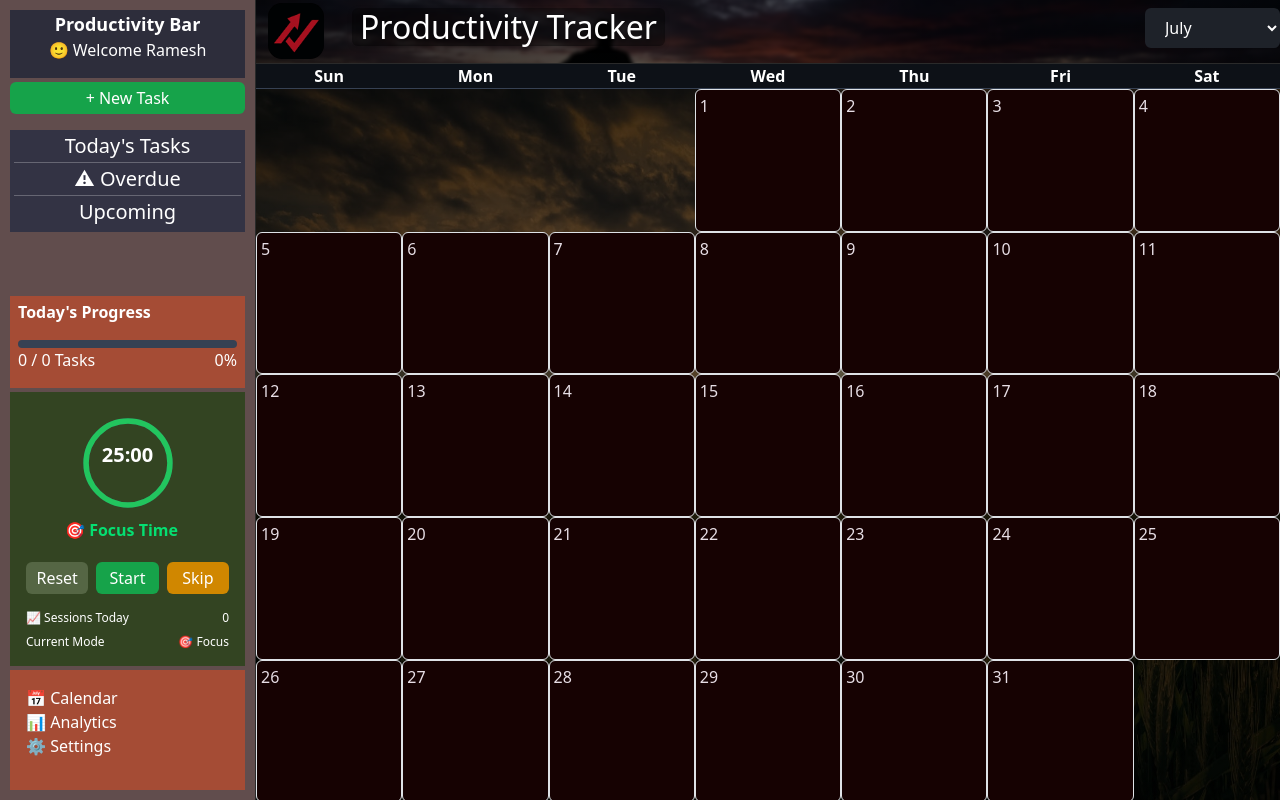
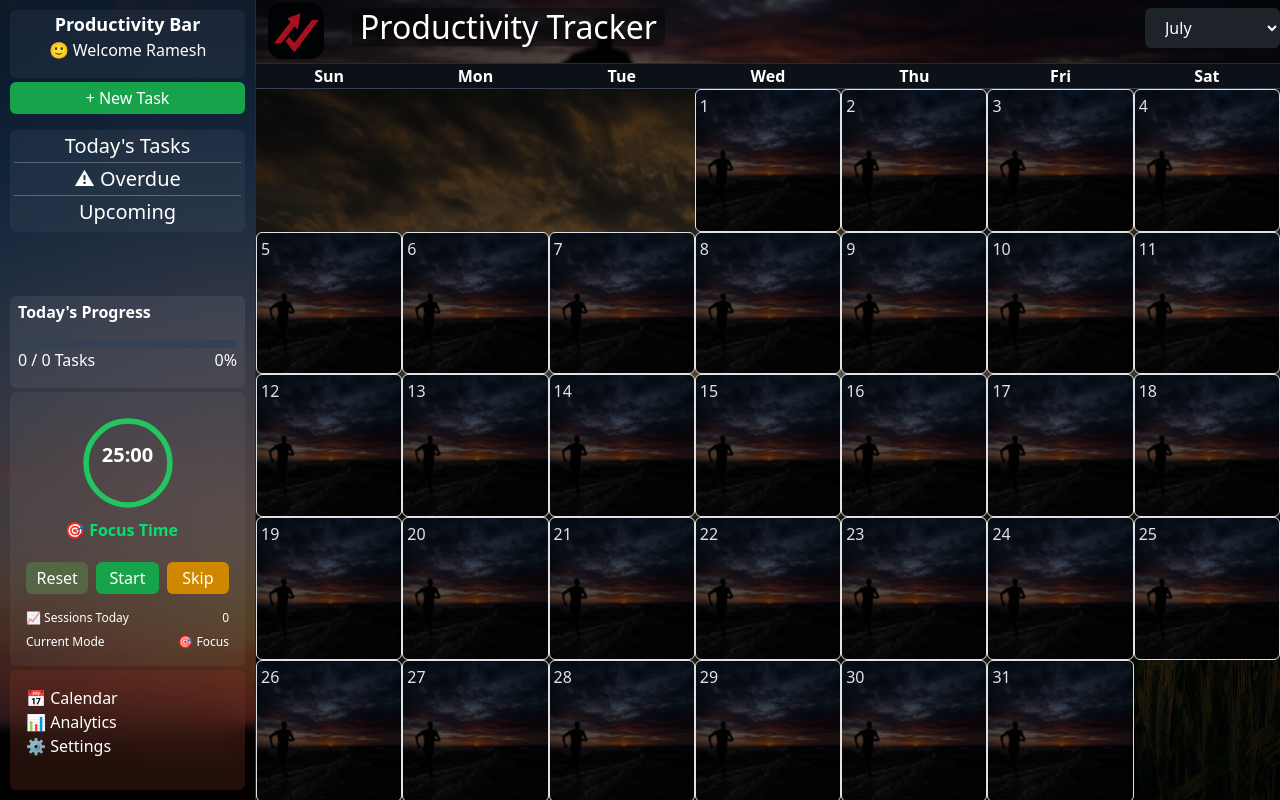
Before and after one commit to Interstellarr-Guy/Productivity-Bar, a React (Vite) app: page / in a window 1280 px wide. Built offline with nearby package versions, Linux system fonts and the light colour scheme; sample sign-in values are in the browser's storage.

Commit message:
UI alter

```diff
--- a/src/App.css
+++ b/src/App.css
@@ -101,3 +101,26 @@ background-size: cover;
 background-position: center;
 
 }
+
+.day{
+     background-image:
+linear-gradient(
+rgba(0,0,0,.65),
+rgba(0,0,0,.65)
+),
+url("/images/Un4.png");
+
+background-size: cover;
+background-position: center;
+}
+.sidebar{
+   background-image:
+linear-gradient(
+rgba(0,0,0,.65),
+rgba(0,0,0,.65)
+),
+url("/images/Un1.png");
+
+background-size: cover;
+background-position: center;
+}
--- a/src/components/CalendarGrid.jsx
+++ b/src/components/CalendarGrid.jsx
@@ -23,7 +23,8 @@ export default function CalendarGrid({ year, month, productivityData, onDayClick
 
 
   return (
-    <div className="cg grid grid-cols-7 h-full bg-[#777]  text-[#e7dee5] ">
+    <div className="cg grid grid-cols-7 h-full bg-[#777]   text-[#e7dee5]
+    ">
 
       {fullCalendar.map((cell, index) => {
 
--- a/src/components/DayCell.jsx
+++ b/src/components/DayCell.jsx
@@ -4,8 +4,7 @@ export default function DayCell({ day, hours=0, onClick}) {
 
 const fillPercentage = (hours /12) * 100;
     return(
-      <div onClick={onClick} className="day border border-[#999] relative min-h-30 bg-[#160202]  cursor-pointer rounded
-      ">
+      <div onClick={onClick} className="day border border-[#666]  relative min-h-30 bg-[#160202]  cursor-pointer rounded ">
       <span className="absolute top-1 left-1 ">
       {day}
       </span>
--- a/src/components/sidebar/HoursWorkedModal.jsx
+++ b/src/components/sidebar/HoursWorkedModal.jsx
@@ -13,7 +13,7 @@ export default function HoursWorkedModal({
     //console.log("Modal onSave:", onSave);
 
     return (
-    <div className="fixed inset-0 bg-black/40 flex items-center justify-center z-50">
+    <div className="fixed inset-0 bg-black/40 flex items-center justify-center z-50 bg-white/5 backdrop-blur-xl">
 
         <div className="w-80 rounded-xl bg-[#2f3542] p-5 shadow-xl">
 
--- a/src/components/sidebar/NavigationMenu.jsx
+++ b/src/components/sidebar/NavigationMenu.jsx
@@ -1,6 +1,6 @@
 export default function NavigationMenu() {
   return (
-    <div className="w-full p-3 mt-0 bg-[#a54c35]">
+    <div className="w-full p-3 mt-0 bg-[#a54c35]/20 backdrop-blur-xl rounded">
       <p>
         📅 Calendar <br />
 
--- a/src/components/sidebar/Pomodoro.jsx
+++ b/src/components/sidebar/Pomodoro.jsx
@@ -219,7 +219,8 @@ const [endTime, setEndTime] = useState(
 };
 
     return (
-    <div className="bg-[#342]  p-3 mb-1 ">
+    <div className=" p-3 mb-1 bg-white/5 backdrop-blur-xl rounded
+    ">
 
         <TimerDisplay
             mode={mode}
--- a/src/components/sidebar/ProgressCard.jsx
+++ b/src/components/sidebar/ProgressCard.jsx
@@ -25,7 +25,7 @@ export default function ProgressCard({ tasks }) {
 
     return (
 
-        <div className="bg-[#a54c35] pt-1 pl-2 pr-2 mb-1">
+        <div className="bg-white/7 backdrop-blur-xl rounded pt-1 pl-2 pr-2 mb-1">
 
             <p className="font-semibold">
                 Today's Progress
--- a/src/components/sidebar/Sidebar.jsx
+++ b/src/components/sidebar/Sidebar.jsx
@@ -8,7 +8,7 @@ import NavigationMenu from "./NavigationMenu";
 
 export default function Sidebar({ tasks, setTasks, loadTasks, productivityData}) {
   return (
-    <div className="h-full p-2.5 w-full bg-[#614d4d] flex flex-col">
+    <div className="sidebar h-full p-2.5 w-full bg-[#614d4d] flex flex-col">
 
         <UserCard />
         <NewTaskButton loadTasks={loadTasks}/>
--- a/src/components/sidebar/TodayTasks.jsx
+++ b/src/components/sidebar/TodayTasks.jsx
@@ -163,7 +163,7 @@ const upcomingTasks =
 );
 
     return (
-        <div className="p-1 flex flex-col bg-[#334]">
+        <div className="p-1 flex flex-col  bg-white/5 backdrop-blur-xl rounded">
 
         <div>
 
--- a/src/components/sidebar/UserCard.jsx
+++ b/src/components/sidebar/UserCard.jsx
@@ -1,6 +1,6 @@
 export default function UserCard() {
   return (
-    <div className="p-0  bg-[#2d2d3b]">
+    <div className="p-0   bg-white/5 backdrop-blur-xl rounded">
       <p className="font-semibold text-lg text-center mb-0">
        Productivity Bar
       </p>
```
